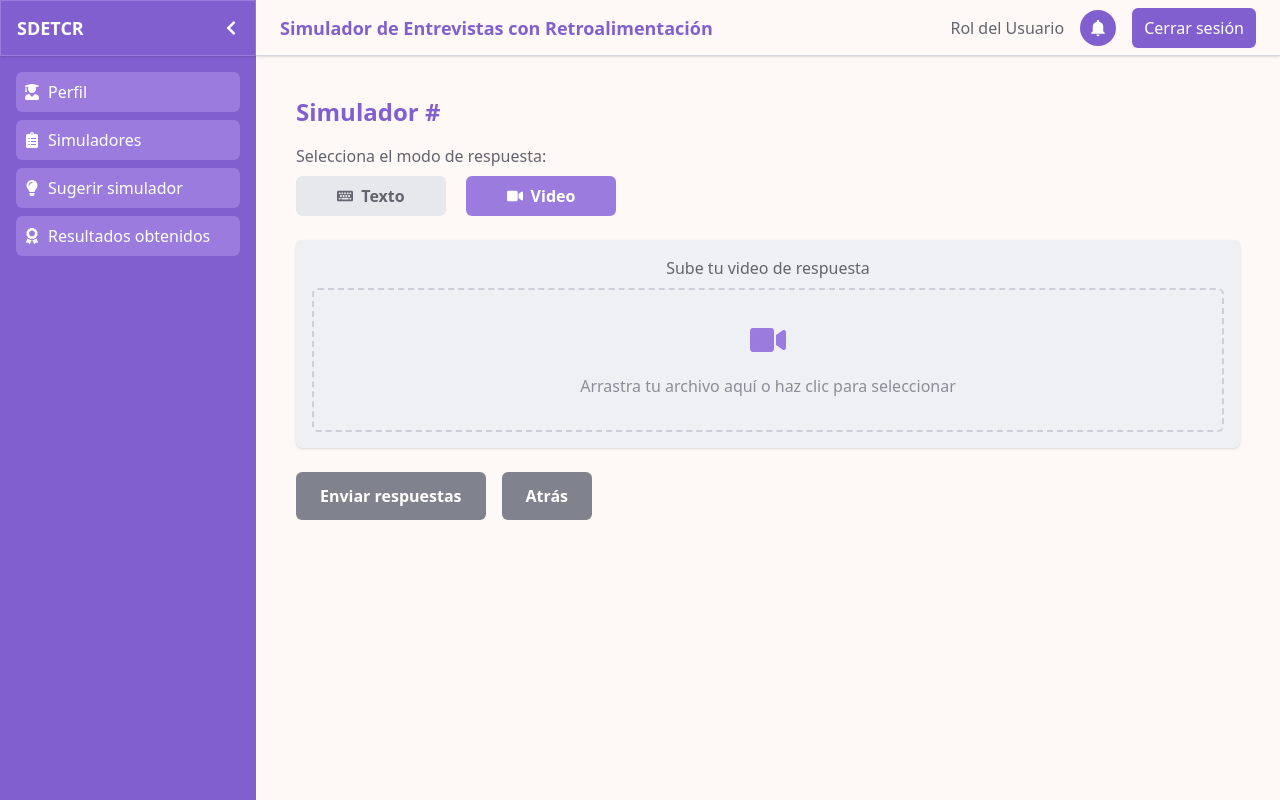
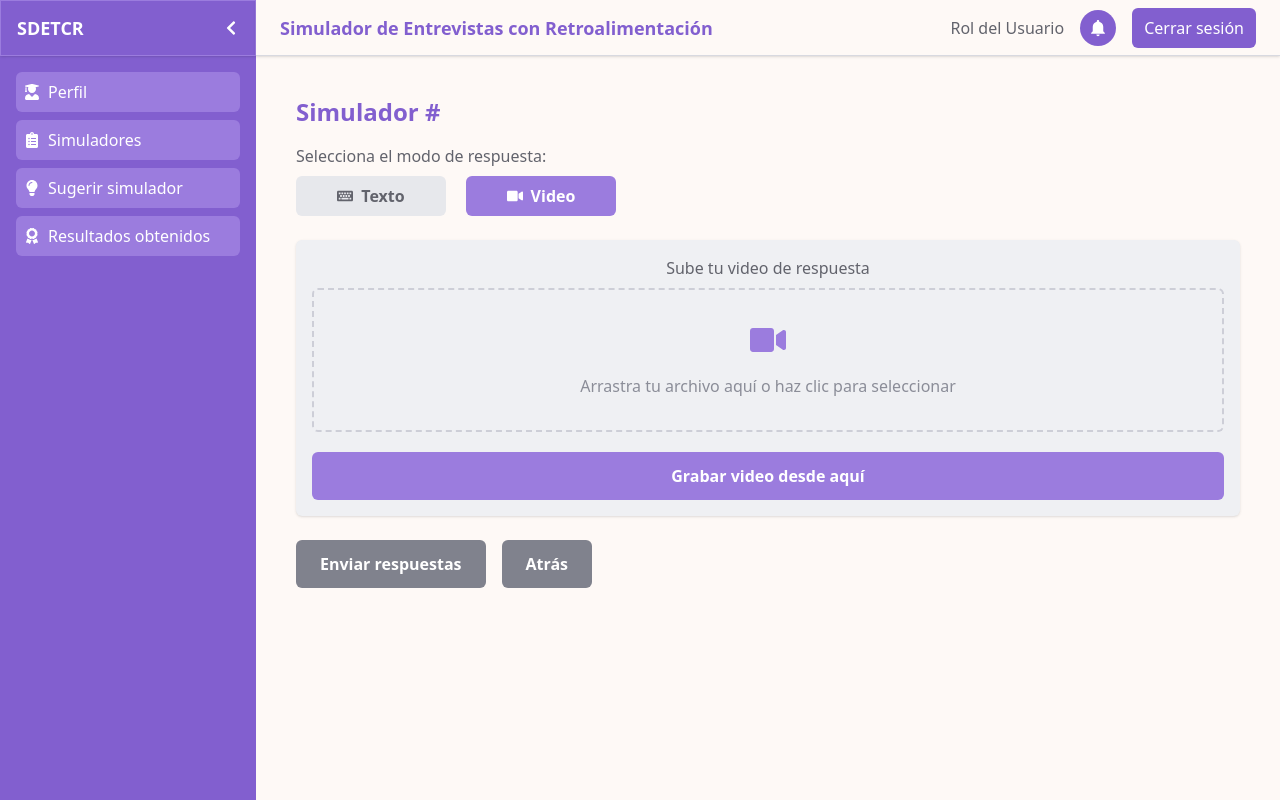
Before and after one commit to JulioCesarGutierrezRojas/SDETCR, a React (Vite) app in the folder frontend/: page /student/formulario/1 in a window 1280 px wide. Both pictures are taken after a click on the button "Video". Built offline with nearby package versions, Linux system fonts and the light colour scheme.

Commit message:
APTI-69 ADD: Boton para grabar video desde la plataforma

```diff
--- a/frontend/src/modules/student/views/simuladorFormulario.jsx
+++ b/frontend/src/modules/student/views/simuladorFormulario.jsx
@@ -39,7 +39,7 @@ const SimuladorFormulario = () => {
 
     return (
         <div className="p-6 max-w-6xl mx-auto">
-             {/* <Feedback/> Descomentar después de que la pantalla este lista para añdir la lógica*/}
+            {/* <Feedback/> Descomentar después de que la pantalla este lista para añdir la lógica*/}
             <h1 className="text-2xl font-bold text-[var(--primary)] mb-4">Simulador #{simuladorId}</h1>
 
             <div className="mb-6">
@@ -111,6 +111,13 @@ const SimuladorFormulario = () => {
                             className="hidden"
                         />
                     </label>
+
+                    <button
+                        onClick={() => alert("Funcionalidad de grabación próximamente")}
+                        className="mt-5 w-full py-3 px-4 bg-[var(--color-lavanda-600)] hover:bg-[var(--color-lavanda-700)] text-white rounded-md font-semibold transition text-center"
+                    >
+                        Grabar video desde aquí
+                    </button>
                 </div>
 
             )}
@@ -118,11 +125,11 @@ const SimuladorFormulario = () => {
             <div className="mt-6 flex gap-4">
                 <button
                     onClick={handleSubmit}
-                    className="px-6 py-3 rounded-md bg-[var(--color-gris-800)] text-white font-semibold hover:bg-[var(--color-nude-600)] transition">
+                    className="px-6 py-3 rounded-md bg-[var(--color-gris-800)] text-white font-semibold hover:bg-[var(--color-gris-600)] transition">
                     Enviar respuestas
                 </button>
 
-                <Link to={`/student/simuladores/${simuladorId}`} className="px-6 py-3 rounded-md bg-[var(--color-gris-800)] text-white font-semibold hover:bg-[var(--color-nude-600)] transition text-center">
+                <Link to={`/student/simuladores/${simuladorId}`} className="px-6 py-3 rounded-md bg-[var(--color-gris-800)] text-white font-semibold hover:bg-[var(--color-gris-600)] transition text-center">
                     Atrás
                 </Link>
             </div>
```
